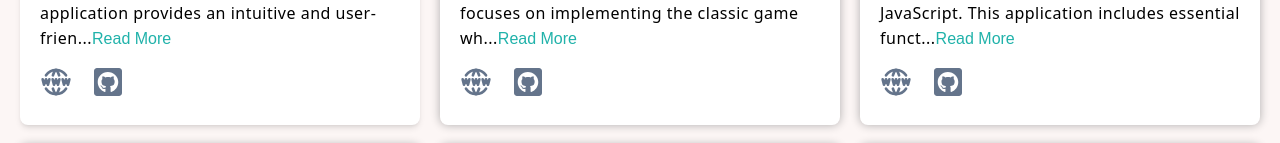
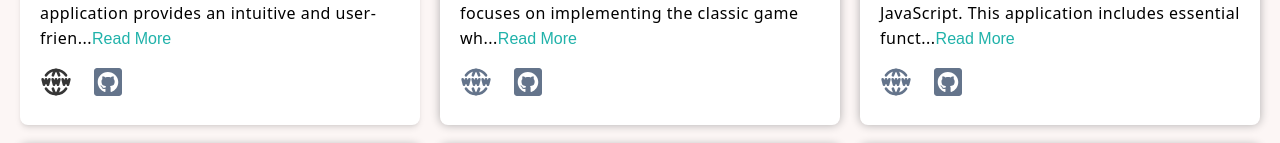
Before and after one commit to Keerti-kumar-shakya/host-small-project-setup, a React (Vite) app: page / in a window 1280 px wide. In both pictures the pointer is over the icon 56 px from the left and 987 px from the top of the page. Shown: the part 905-1048 px from the top of the page. Built offline with nearby package versions, Linux system fonts and the light colour scheme; a web font is replaced by a local one.

Commit message:
host link css updated

```diff
--- a/src/index.css
+++ b/src/index.css
@@ -172,6 +172,11 @@ span{
   margin-top: 10px;
   color: #64748b;
   font-size: 32px;
+  transition: 0.25s;
+}
+
+.host-website:hover, .github-code-base:hover{
+color: rgb(54, 54, 54);
 }
 
 .info-btn{
```
